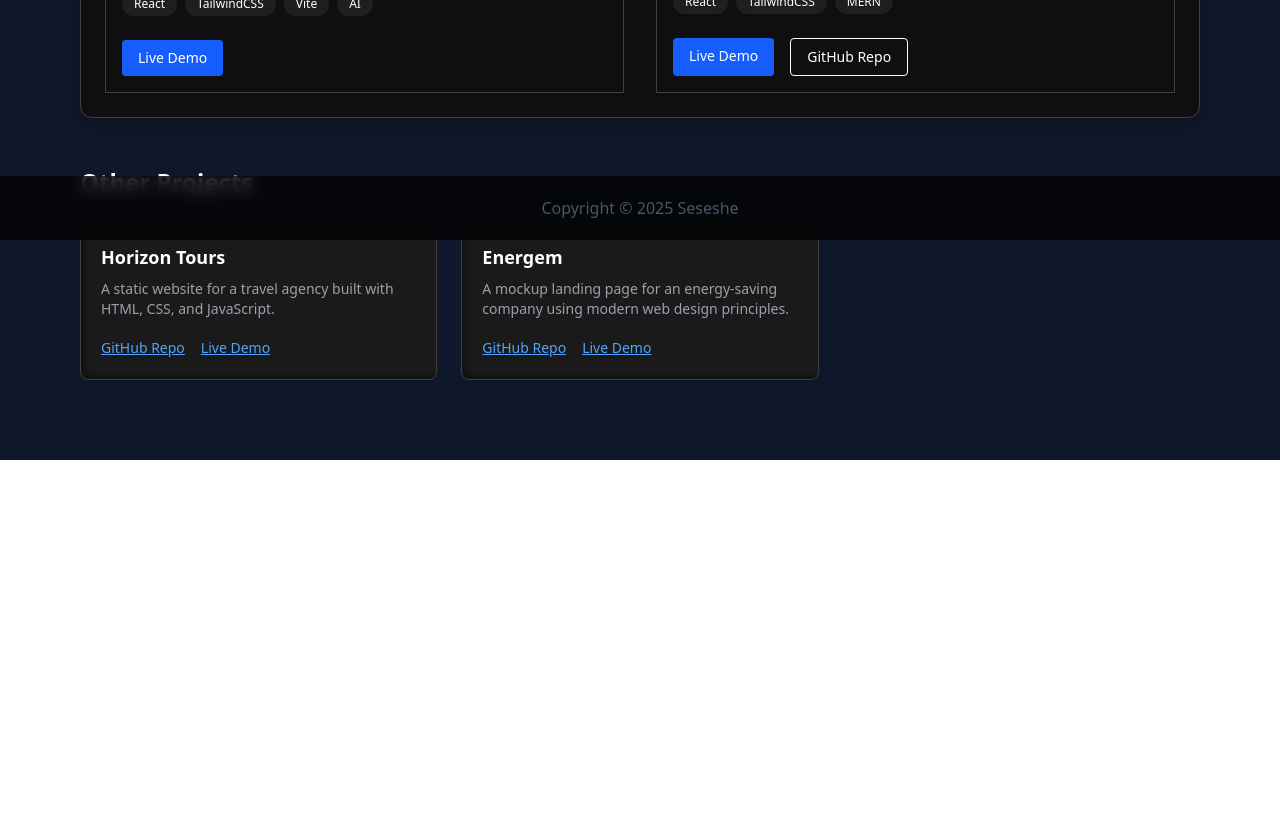
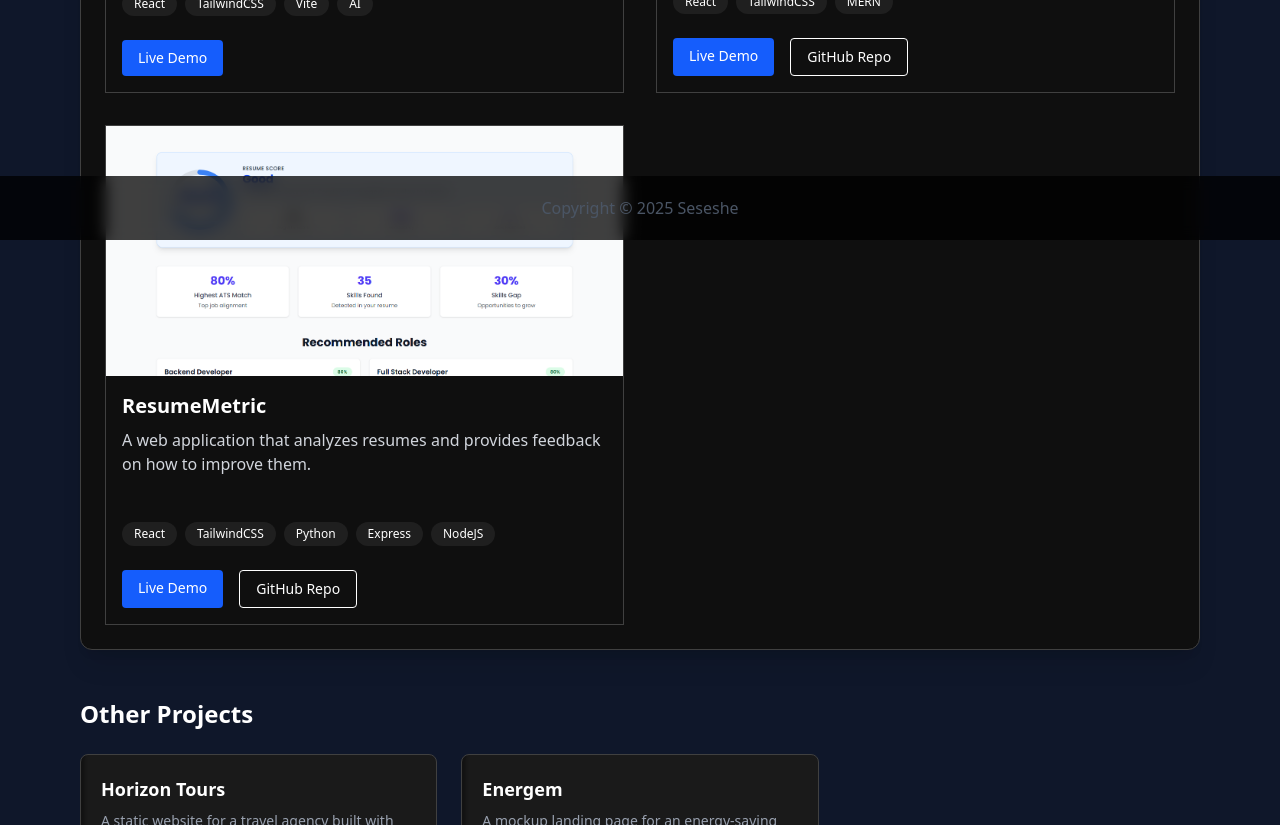
Before and after one commit to Vortex105/Portfolio, a React (Vite) app: page /projects in a window 1280 px wide. Shown: the part 560-1385 px from the top of the page. Before the commit the page ends 1020 px from the top, so only its background shows below. Built offline with nearby package versions, Linux system fonts and the light colour scheme.

Commit message:
Added new project

```diff
--- a/src/pages/Projects.jsx
+++ b/src/pages/Projects.jsx
@@ -2,9 +2,9 @@ import React from 'react';
 import FeaturedProject from '../components/FeaturedProject';
 import ProjectCard from '../components/ProjectCard';
 import { motion } from 'framer-motion';
-import QuizPng from '../assets/projects/quiz.png'
 import TempusortPng from '../assets/projects/Tempusort.png'
 import DevOdysseyPng from '../assets/projects/dev-odyssey.png'
+import ResumeAnalysisPng from '../assets/projects/ResumeAnalysis.png'
 
 const Projects = () => {
 	const featured = [
@@ -22,7 +22,15 @@ const Projects = () => {
 			github: 'https://github.com/Vortex105/Dev-Odyssey',
 			image: DevOdysseyPng,
 			tech: ['React', 'TailwindCSS', 'MERN'],
-		}
+		},
+		{
+			title: 'ResumeMetric',
+			description: 'A web application that analyzes resumes and provides feedback on how to improve them.',
+			live: 'https://resumemetric.onrender.com',
+			github: 'https://github.com/Vortex105/ResumeMetric',
+			image: ResumeAnalysisPng,
+			tech: ['React', 'TailwindCSS', 'Python', 'Express', 'NodeJS'],
+		},
 
 	];
 
```
Also changed, not shown: src/assets/projects/ResumeAnalysis.png (added).
